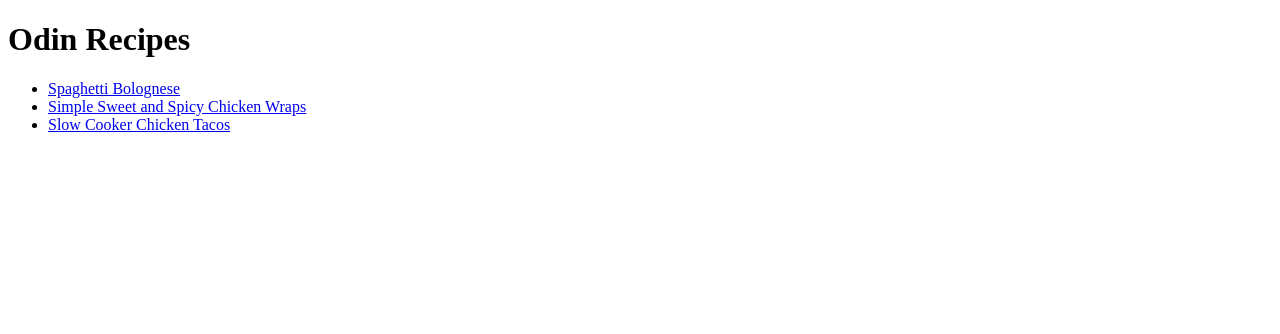
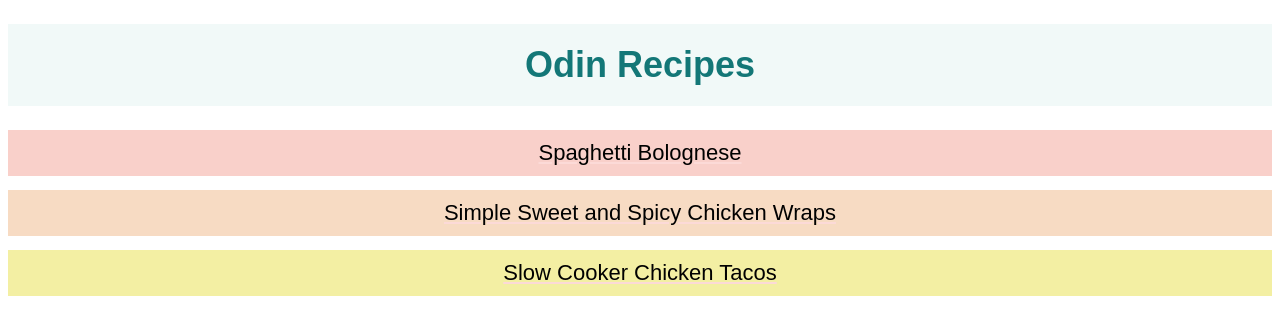
Before and after one commit to aleskandrsvizins/odin-recipes, a plain HTML site: page index.html in a window 1280 px wide. Drawn offline with Linux system fonts and the light colour scheme.

Commit message:
Apply styles to the main page, still testing

```diff
--- a/index.html
+++ b/index.html
@@ -7,20 +7,23 @@
         <meta charset = "utf-8">
         <title>Odin Recipes</title>
 
+        <!-- External css -->
+        <link rel="stylesheet" href="style.css">
+
     </head>
 
     <body>
 
-        <h1>Odin Recipes</h1>
+        <h1 class = "title">Odin Recipes</h1>
 
         <!-- Add links to the recipes -->
 
-        <ul>
+        <ul class = "recipe-list">
 
-            <li><a href="recipes/spaghettiBolognese.html">Spaghetti Bolognese</a></li>
-            <li><a href="recipes/chickenWraps.html">
+            <li class = "first-link"><a href="recipes/spaghettiBolognese.html">Spaghetti Bolognese</a></li>
+            <li class = "second-link"><a href="recipes/chickenWraps.html">
                 Simple Sweet and Spicy Chicken Wraps</a></li>
-            <li><a href="recipes/chickenTacos.html">Slow Cooker Chicken Tacos</a></li>
+            <li class = "third-link"><a href="recipes/chickenTacos.html">Slow Cooker Chicken Tacos</a></li>
 
         </ul>
 
--- a/style.css
+++ b/style.css
@@ -0,0 +1,53 @@
+* {
+    font-family: Arial, Helvetica, sans-serif;
+}
+
+h1.title {
+
+    font-weight: 600;
+    font-size: 36px;
+    color: #137777;
+    background-color: #f1f9f8;
+    text-align: center;
+    padding: 20px;
+
+}
+
+ul {
+    padding-left: 0;
+    list-style-type: none;
+}
+
+ul.recipe-list li {
+
+    font-size: 22px;
+    text-align: center;
+    margin-bottom: 14px; /*add spacing between li*/
+    padding: 10px;
+
+}
+
+li a {
+    text-decoration: underline;
+    color: black;
+    text-decoration-color: #fcdad7;
+}
+
+li a:hover {
+    text-decoration: underline;
+    text-decoration-color: #fab5af;
+}
+
+.first-link {
+    background-color: #f9d0ca;
+}
+
+.second-link {
+    background-color: #f7dbc3;
+}
+
+.third-link {
+
+    background-color: #f3efa3;
+
+}
```
